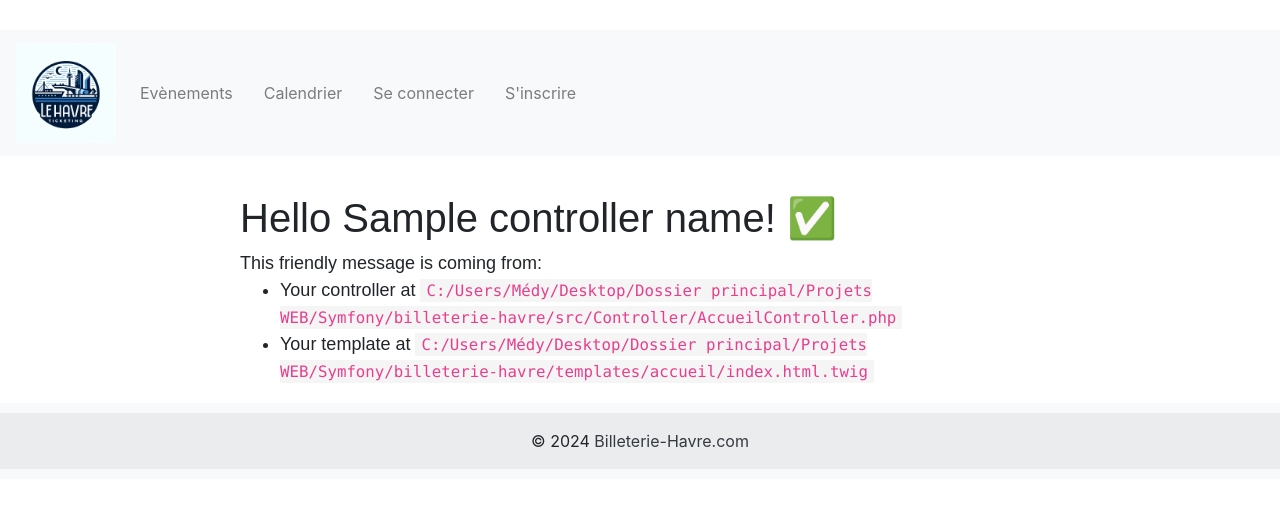
After one commit to SimonMedy/Billeterie-Havre, a Symfony app: template templates/accueil/index.html.twig in a window 1280 px wide. The commit adds this page. Shown: the top 508 px of the page. Run offline with Twig, Linux system fonts and the light colour scheme; the template is opened without the code that fills it: most values are stand-ins (such as "Sample title", 1, 10 or a date in 2020); some libraries are stand-ins or nearby versions.

Commit message:
Ajout de Accueil Controller

```diff
--- /dev/null
+++ b/templates/accueil/index.html.twig
@@ -0,0 +1,20 @@
+{% extends 'base.html.twig' %}
+
+{% block title %}Hello AccueilController!{% endblock %}
+
+{% block body %}
+<style>
+    .example-wrapper { margin: 1em auto; max-width: 800px; width: 95%; font: 18px/1.5 sans-serif; }
+    .example-wrapper code { background: #F5F5F5; padding: 2px 6px; }
+</style>
+
+<div class="example-wrapper">
+    <h1>Hello {{ controller_name }}! ✅</h1>
+
+    This friendly message is coming from:
+    <ul>
+        <li>Your controller at <code>C:/Users/Médy/Desktop/Dossier principal/Projets WEB/Symfony/billeterie-havre/src/Controller/AccueilController.php</code></li>
+        <li>Your template at <code>C:/Users/Médy/Desktop/Dossier principal/Projets WEB/Symfony/billeterie-havre/templates/accueil/index.html.twig</code></li>
+    </ul>
+</div>
+{% endblock %}
--- a/templates/base.html.twig
+++ b/templates/base.html.twig
@@ -37,16 +37,13 @@
             </button>
             <div class="collapse navbar-collapse" id="navbarNav">
                 <ul class="navbar-nav">
-                    <li class="nav-item active">
-                        <a class="nav-link" href="/">Accueil <span class="sr-only">(current)</span></a>
+                    <li class="nav-item">
+                        <a class="nav-link" href="{{ path('app_event_index') }}">Evènements</a>
                     </li>
                     <li class="nav-item">
                         <a class="nav-link" href="/calendar">Calendrier</a>
                     </li>
                     {% if is_granted('IS_AUTHENTICATED_REMEMBERED') %}
-                         <li class="nav-item">
-                            <a class="nav-link" href="{{ path('app_event_index') }}">Evènements</a>
-                        </li>
                         {% if is_granted('ROLE_ADMIN') %}
                             <a class="nav-link" href="{{ path('app_type_index') }}">Type</a>
                         {% endif %}
```
Also changed, not shown: src/Controller/AccueilController.php (added, +17 -0 lines), 1 other file.
